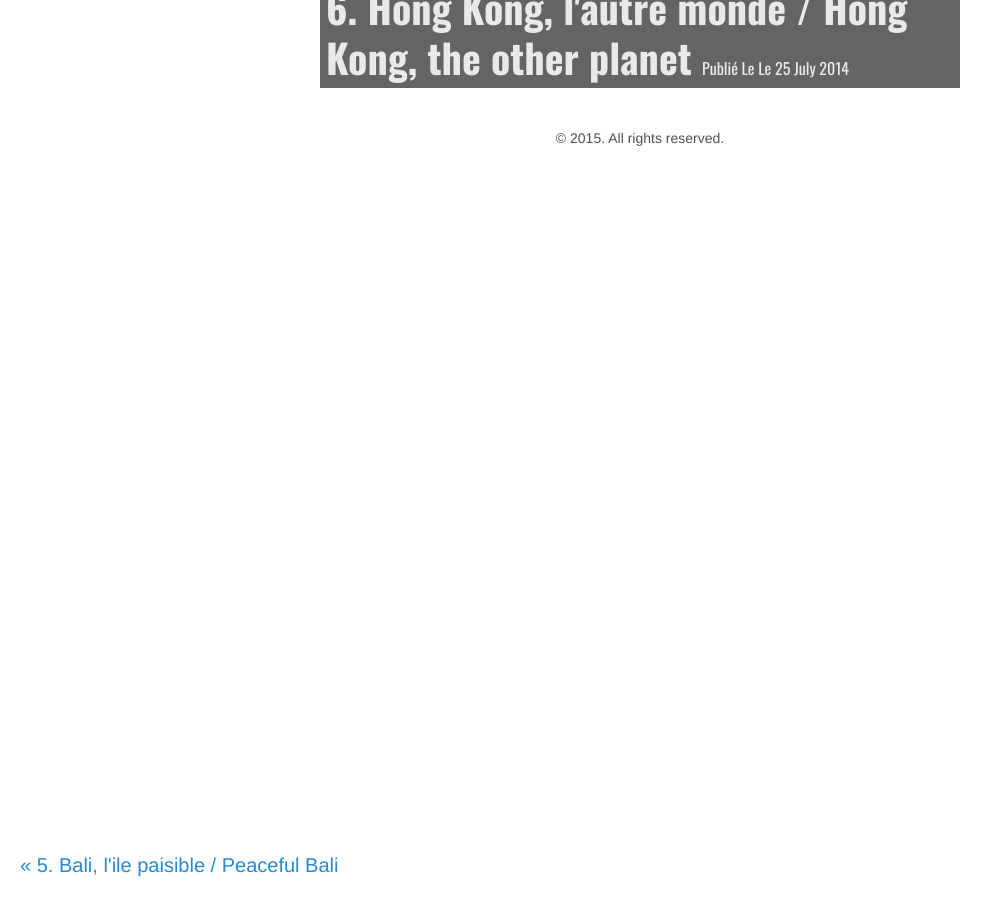
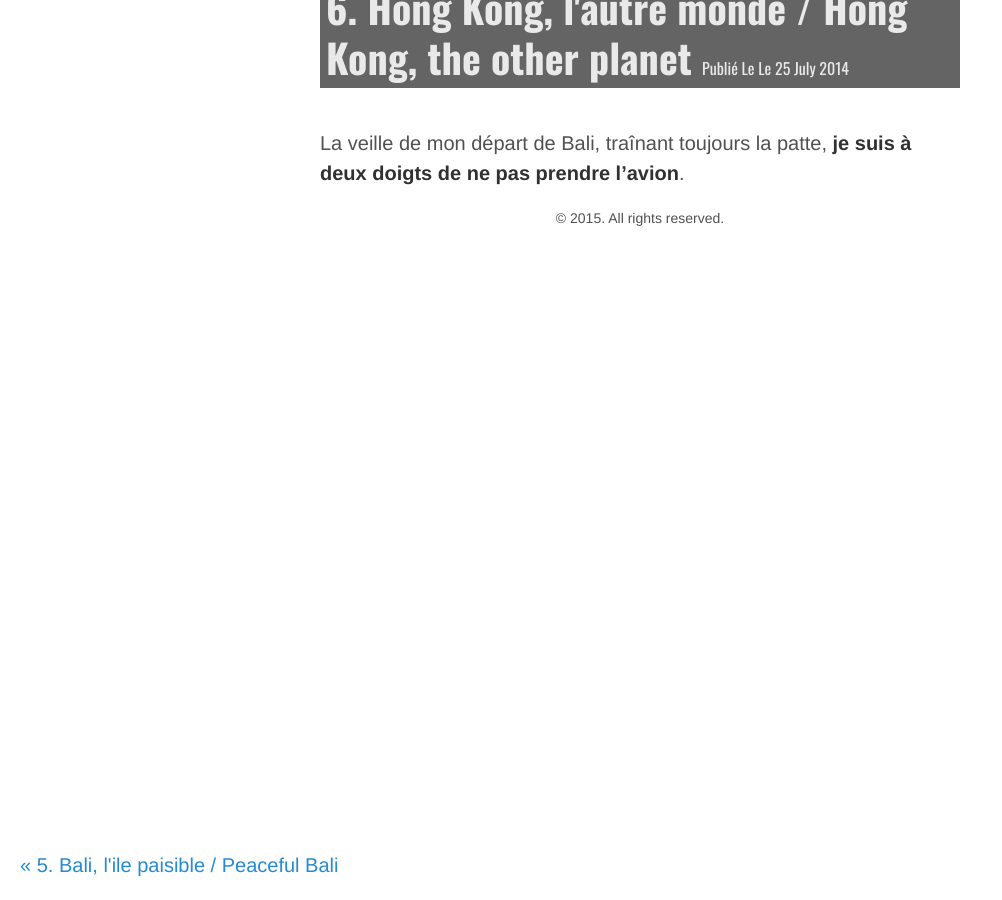
Before and after one commit to crossingborders/crossingborders.github.io, a Jekyll site: the page built from _posts/2014-07-25-Hong-Kong-autre-monde.md, in a window 1280 px wide. Shown: the whole page, without its empty margins (0-1002 px from the left). Built offline with Jekyll 4.4.1, drawn with Linux system fonts in a browser that asks for light colours; Markdown is read by kramdown in place of the engine named in the settings.

Commit message:
Update 2014-07-25-Hong-Kong-autre-monde.md

```diff
--- a/_posts/2014-07-25-Hong-Kong-autre-monde.md
+++ b/_posts/2014-07-25-Hong-Kong-autre-monde.md
@@ -15,3 +15,5 @@
   - name: Sheung Wan
 published: true
 ---
+
+La veille de mon départ de Bali, traînant toujours la patte, **je suis à deux doigts de ne pas prendre l'avion**.
```
